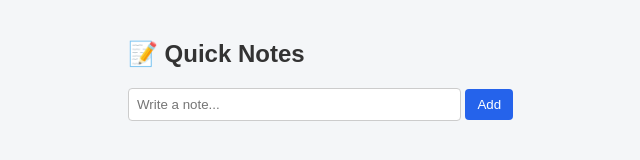
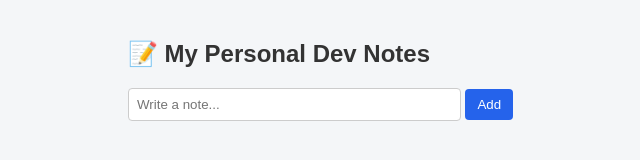
Before and after one commit to narendra182/quick-notes-app, a website: page public/index.html in a window 1280 px wide. Shown: the whole page, without its empty margins (287-927 px from the left). Drawn offline with Linux system fonts and the light colour scheme; no server answers.

Commit message:
update: customize dashboard title in index.html

```diff
--- a/public/index.html
+++ b/public/index.html
@@ -14,7 +14,7 @@
   </style>
 </head>
 <body>
-  <h2>📝 Quick Notes</h2>
+ <h2>📝 My Personal Dev Notes</h2>
   <div>
     <input type="text" id="noteInput" placeholder="Write a note..." />
     <button onclick="addNote()">Add</button>
```
